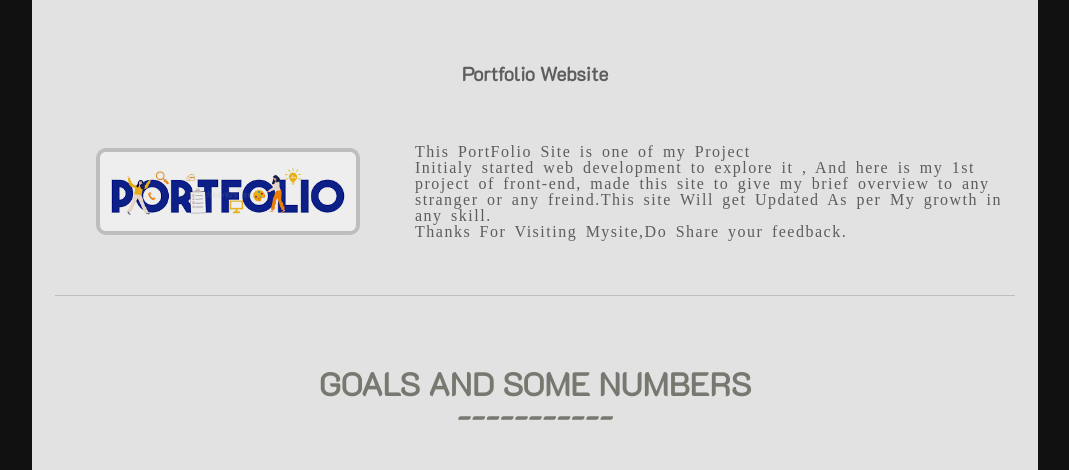
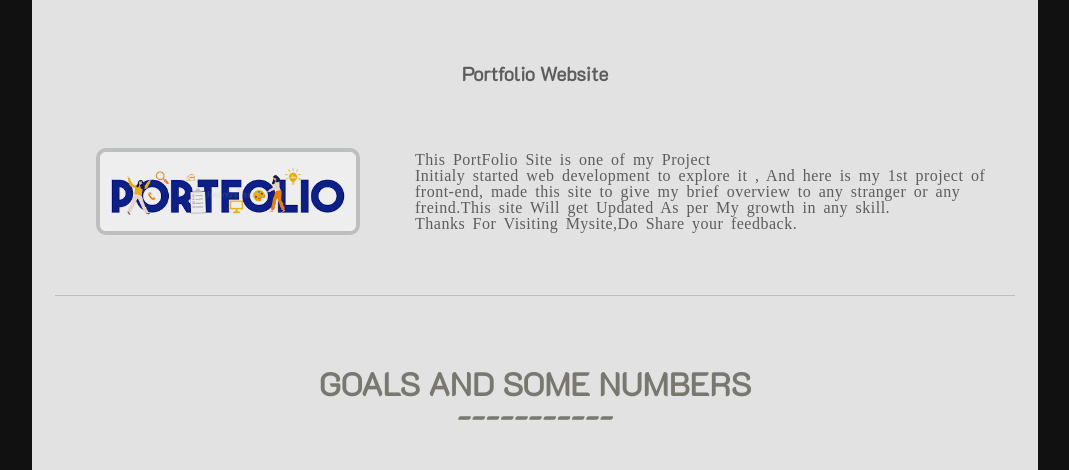
Before and after one commit to HarshalAtre/My-Website, a website: page main/index.html in a window 1280 px wide. Shown: the part 1960-2430 px from the top of the page, without its empty margins (105-1174 px from the left). Drawn offline with Linux system fonts and the light colour scheme; a script that the page names is missing.

Commit message:
Update mystyle.css

```diff
--- a/main/css/mystyle.css
+++ b/main/css/mystyle.css
@@ -299,7 +299,7 @@
    align-items: center;
     margin-top: 55px;
     word-spacing: 3px;
-    letter-spacing: 1.5px;
+    letter-spacing: 0.5px;
     margin-bottom: 50px;
 }
 .pro-1st img{
```
